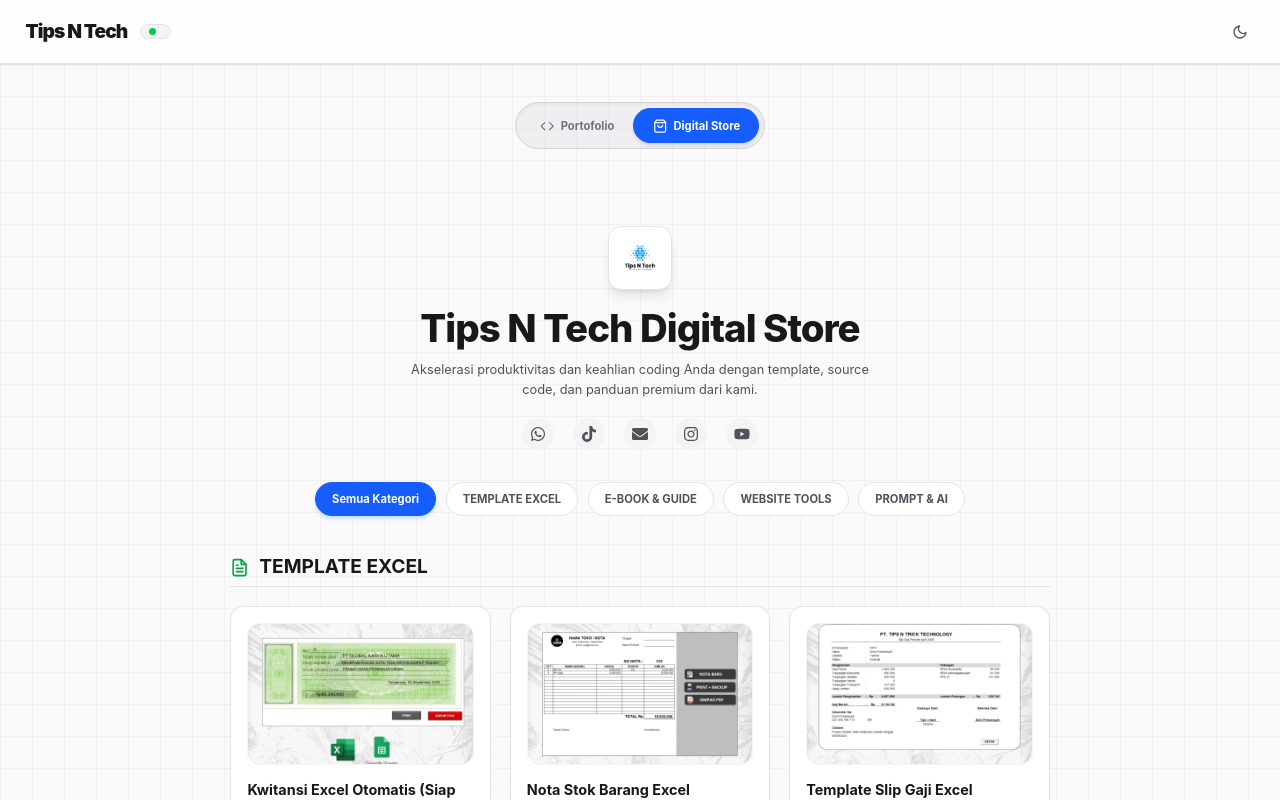
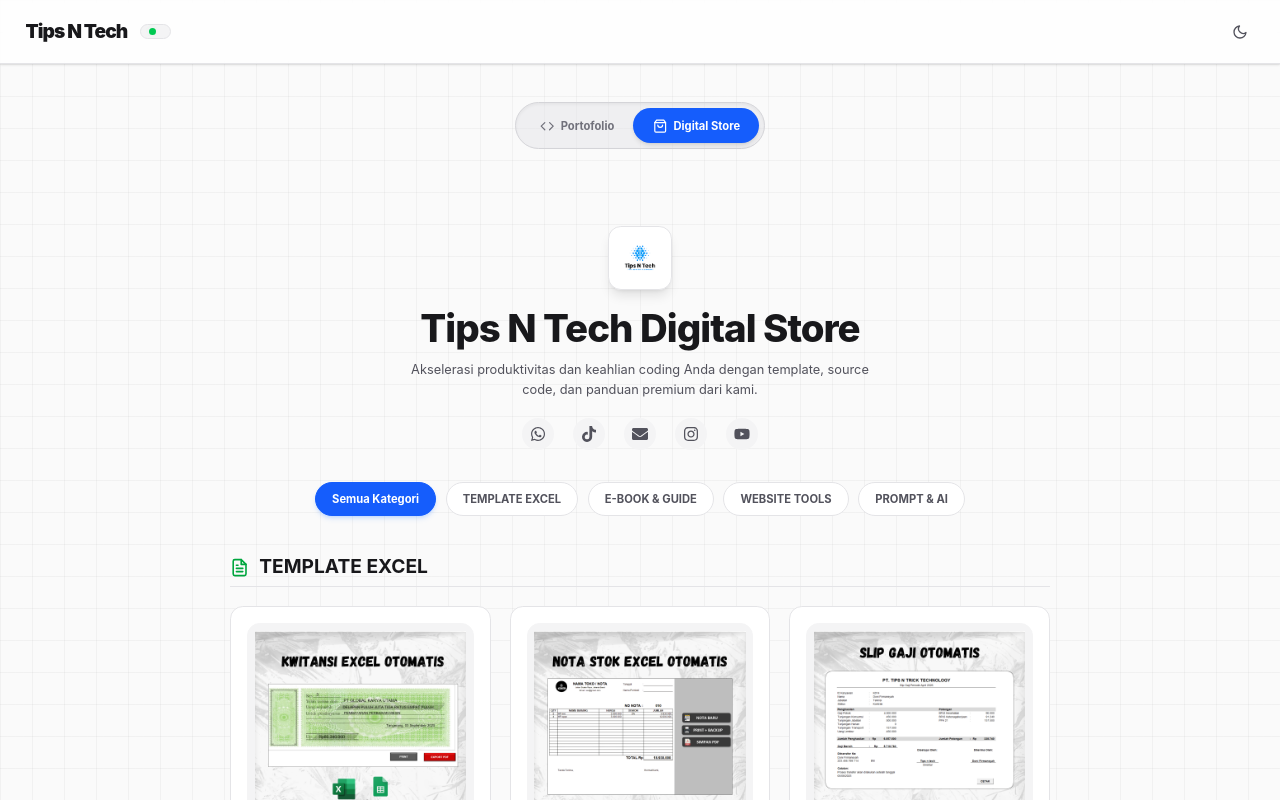
Before and after one commit to yahyamuhaimin7766/web-portfolio-reactjs, a React (Vite) app: page / in a window 1280 px wide. Both pictures are taken after a click on the button "Digital Store". Shown: the top 800 px of the page. Built offline with nearby package versions, Linux system fonts and the light colour scheme.

Commit message:
ubah aspect ratio grid produk

```diff
--- a/src/components/Hero.jsx
+++ b/src/components/Hero.jsx
@@ -207,7 +207,7 @@
                   {/* Foto Profil (Path diperbaiki jadi /) */}
                   <div className="relative group shrink-0">
                     <div className="absolute -inset-0.5 bg-gradient-to-r from-zinc-500 to-zinc-900 dark:from-zinc-400 dark:to-white rounded-full opacity-30 group-hover:opacity-60 transition duration-500 blur"></div>
-                    <img src="/foto-profil.jpg" alt="Yahya Muhaimin" className="relative w-24 h-24 sm:w-28 sm:h-28 md:w-24 md:h-24 rounded-full object-cover border-4 border-white dark:border-darkBg shadow-xl" />
+                    <img src="/profilku.jpg" alt="Yahya Muhaimin" className="relative w-24 h-24 sm:w-28 sm:h-28 md:w-24 md:h-24 rounded-full object-cover border-4 border-white dark:border-darkBg shadow-xl" />
                   </div>
 
                   <div className="flex flex-col items-center md:items-start mt-3 md:mt-0">
@@ -283,7 +283,7 @@
                 {/* --- ICON SOSMED KHUSUS STORE --- */}
                 <div className="flex items-center justify-center gap-5 sm:gap-6 mt-6">
                   <a
-                    href="https://wa.me/628XXXXXXXXXX"
+                    href="https://wa.me/625719503429"
                     target="_blank"
                     rel="noreferrer"
                     className="p-2.5 rounded-full bg-zinc-100 dark:bg-zinc-800 text-zinc-600 dark:text-zinc-300 hover:bg-green-100 hover:text-green-600 dark:hover:bg-green-900/50 dark:hover:text-green-400 transition-colors duration-300"
@@ -291,7 +291,7 @@
                     <FaWhatsapp size={20} />
                   </a>
                   <a
-                    href="https://tiktok.com/@tipsntrick.tech"
+                    href="https://www.tiktok.com/@tipsntrick.tech?is_from_webapp=1&sender_device=pc"
                     target="_blank"
                     rel="noreferrer"
                     className="p-2.5 rounded-full bg-zinc-100 dark:bg-zinc-800 text-zinc-600 dark:text-zinc-300 hover:bg-zinc-200 hover:text-black dark:hover:bg-zinc-700 dark:hover:text-white transition-colors duration-300"
@@ -301,7 +301,7 @@
 
                   {/* ICON EMAIL: Membuka Gmail Langsung */}
                   <a
-                    href="https://mail.google.com/mail/?view=cm&fs=1&to=emailanda@gmail.com&su=Halo%20TipsnTech%20Store"
+                    href="https://mail.google.com/mail/?view=cm&fs=1&to=tipsntech.trick@gmail.com&su=Halo%20TipsnTech%20Store"
                     target="_blank"
                     rel="noreferrer"
                     className="p-2.5 rounded-full bg-zinc-100 dark:bg-zinc-800 text-zinc-600 dark:text-zinc-300 hover:bg-red-100 hover:text-red-600 dark:hover:bg-red-900/50 dark:hover:text-red-400 transition-colors duration-300"
@@ -310,7 +310,7 @@
                   </a>
 
                   <a
-                    href="https://instagram.com/usernameanda"
+                    href="https://www.instagram.com/tipsntrick.tech?igsh=dnm4awk2y2zzzdm0"
                     target="_blank"
                     rel="noreferrer"
                     className="p-2.5 rounded-full bg-zinc-100 dark:bg-zinc-800 text-zinc-600 dark:text-zinc-300 hover:bg-pink-100 hover:text-pink-600 dark:hover:bg-pink-900/50 dark:hover:text-pink-400 transition-colors duration-300"
@@ -318,7 +318,7 @@
                     <FaInstagram size={20} />
                   </a>
                   <a
-                    href="https://youtube.com/@channelanda"
+                    href="https://youtube.com/@tipsntrick.techno?si=bfd6nh2vyxkdbcvq"
                     target="_blank"
                     rel="noreferrer"
                     className="p-2.5 rounded-full bg-zinc-100 dark:bg-zinc-800 text-zinc-600 dark:text-zinc-300 hover:bg-red-100 hover:text-red-600 dark:hover:bg-red-900/50 dark:hover:text-red-500 transition-colors duration-300"
@@ -371,8 +371,8 @@
                         {cat.items.map((item, idx) => (
                           <div key={idx} className="flex flex-col bg-white dark:bg-darkCard border border-zinc-200 dark:border-zinc-800 rounded-xl sm:rounded-2xl p-3 sm:p-5 hover:shadow-xl hover:-translate-y-1 transition-all duration-300">
                             {/* PERBAIKAN: Menambahkan aspect-[16/10] dan position absolute agar layout gambar stabil di HP */}
-                            <div className="group relative bg-zinc-100 dark:bg-zinc-800/50 border border-zinc-100 dark:border-zinc-800 rounded-lg sm:rounded-2xl overflow-hidden hover:shadow-xl transition-all duration-300 aspect-[16/10] w-full">
-                              <img src={item.img} alt={item.name} loading="lazy" className="absolute inset-0 w-full h-full object-cover transform hover:scale-105 transition-transform duration-500" />
+                            <div className="group flex flex-col bg-zinc-100 dark:bg-zinc-800/50 border border-zinc-100 dark:border-zinc-800 rounded-lg sm:rounded-2xl overflow-hidden hover:shadow-xl transition-all duration-300 w-full min-h-[120px] sm:min-h-[180px] flex items-center justify-center p-2">
+                              <img src={item.img} alt={item.name} loading="lazy" className="w-full h-full object-contain transform hover:scale-105 transition-transform duration-500" />
                             </div>
 
                             <h4 className="text-sm sm:text-lg font-bold text-zinc-900 dark:text-white mb-1 sm:mb-2 mt-3 sm:mt-5 leading-tight line-clamp-2">{item.name}</h4>
```
